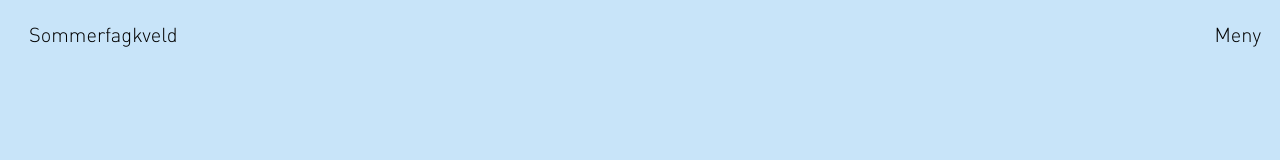
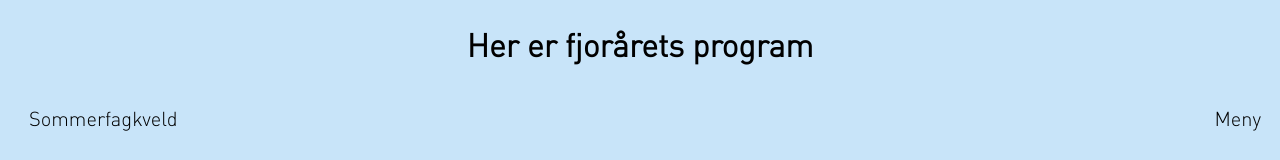
Before and after one commit to erlinvan/sommerfagkveld, a React (Vite) app in the folder frontend/: page / in a window 1280 px wide. Shown: the top 160 px of the page. Built offline with nearby package versions, Linux system fonts and the light colour scheme.

Commit message:
Informer at programmet er gammelt

```diff
--- a/frontend/src/App.tsx
+++ b/frontend/src/App.tsx
@@ -24,7 +24,7 @@ const mapEvents = (data: AirtableRecordType[]): EventType[] => {
       kategoriList: item.fields.kategorier
         ? item.fields.kategorier.sort((a, b) => a.localeCompare(b))
         : [],
-    })
+    }),
   );
 };
 
--- a/frontend/src/main.tsx
+++ b/frontend/src/main.tsx
@@ -1,9 +1,10 @@
-import React from 'react'
-import ReactDOM from 'react-dom/client'
-import App from './App.tsx'
+import React from "react";
+import ReactDOM from "react-dom/client";
+import App from "./App.tsx";
 
-ReactDOM.createRoot(document.getElementById('root') as HTMLElement).render(
+ReactDOM.createRoot(document.getElementById("root") as HTMLElement).render(
   <React.StrictMode>
+    <h1>Her er fjorårets program</h1>
     <App />
   </React.StrictMode>,
-)
+);
```
Also changed, not shown: 1 other file (tests, documents, lock files or other folders).
